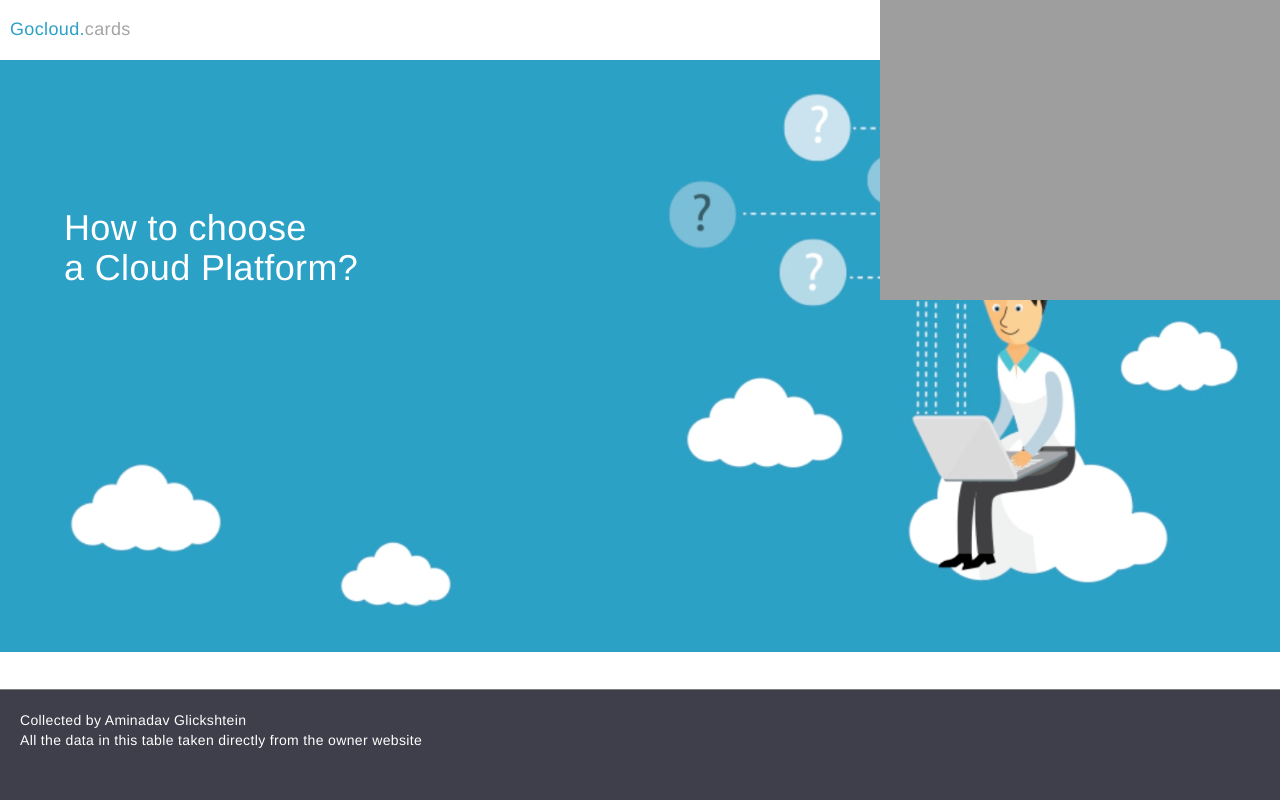
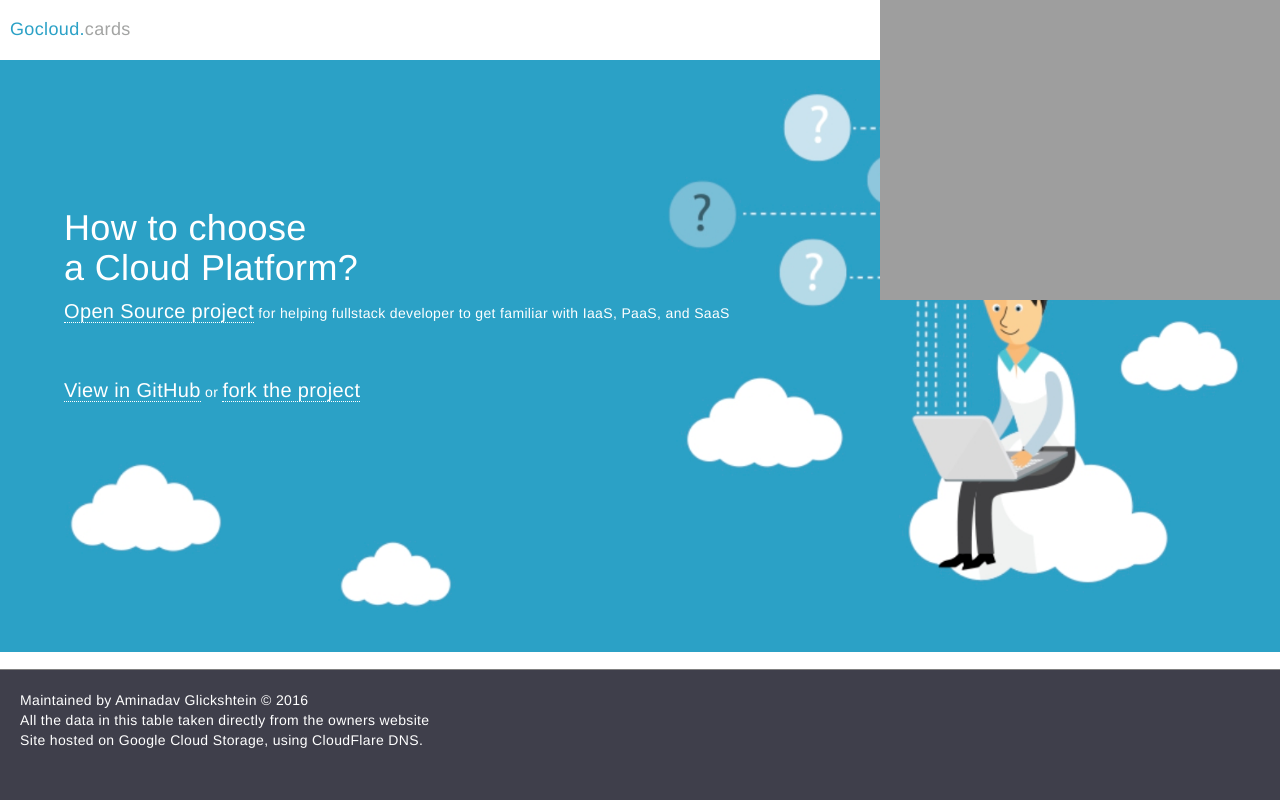
Before and after one commit to Aminadav/awesome-cloud-platforms, a website: page index.html in a window 1280 px wide. Shown: the top 804 px of the page. Drawn offline with nearby package versions, Linux system fonts and the light colour scheme; a web font is replaced by a local one.

Commit message:
Add readme.md

```diff
--- a/index.html
+++ b/index.html
@@ -91,10 +91,15 @@
 						<br />
                         a Cloud Platform?</h1>
 
+        <p><a href="https://github.com/AminaG/gocloud.cards" style=color:white;font-size:20px>Open Source project</a> for helping fullstack developer to get familiar with IaaS, PaaS, and SaaS</p><br><br>
+        <a href="https://github.com/AminaG/gocloud.cards">View in GitHub</a> or <a href="https://github.com/AminaG/gocloud.cards/fork">fork the project</a>
 					</div>
 
 				</section>
 
+<style>
+section a {color:white;font-size:20px;}
+</style>
 			<!-- Main -->
 
 
@@ -146,8 +151,9 @@
                   </div>
           <hr><hr>
           <div class=footer>
-              Collected by Aminadav Glickshtein<br>
-              All the data in this table taken directly from the owner website<br>
+              Maintained by Aminadav Glickshtein &copy; 2016<br>
+              All the data in this table taken directly from the owners website<br>
+              Site hosted on Google Cloud Storage, using CloudFlare DNS.
           </div>
           <style>
           .footer{
```
